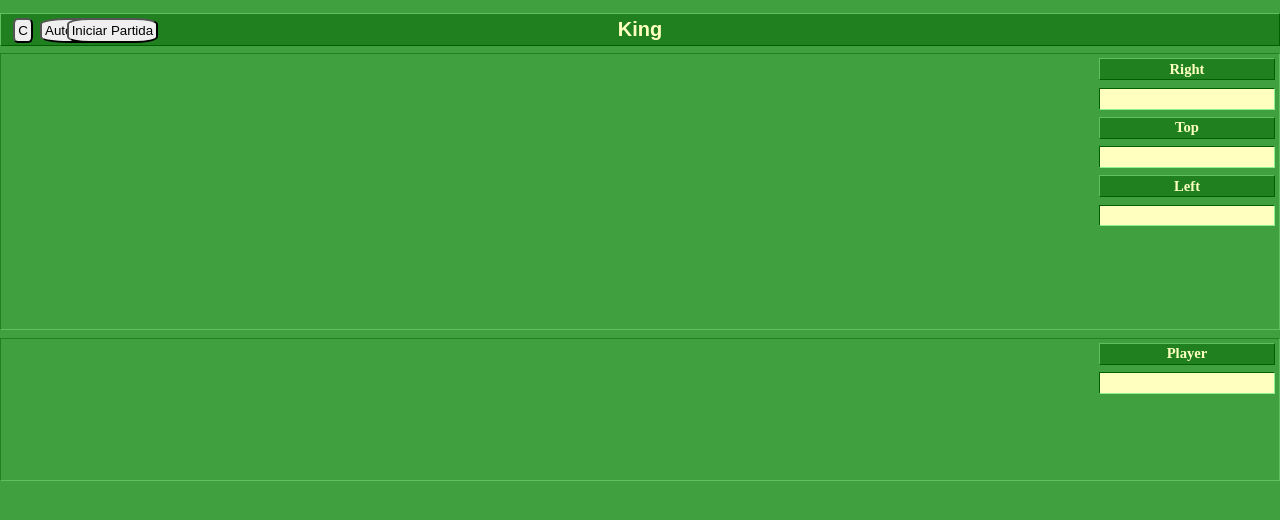
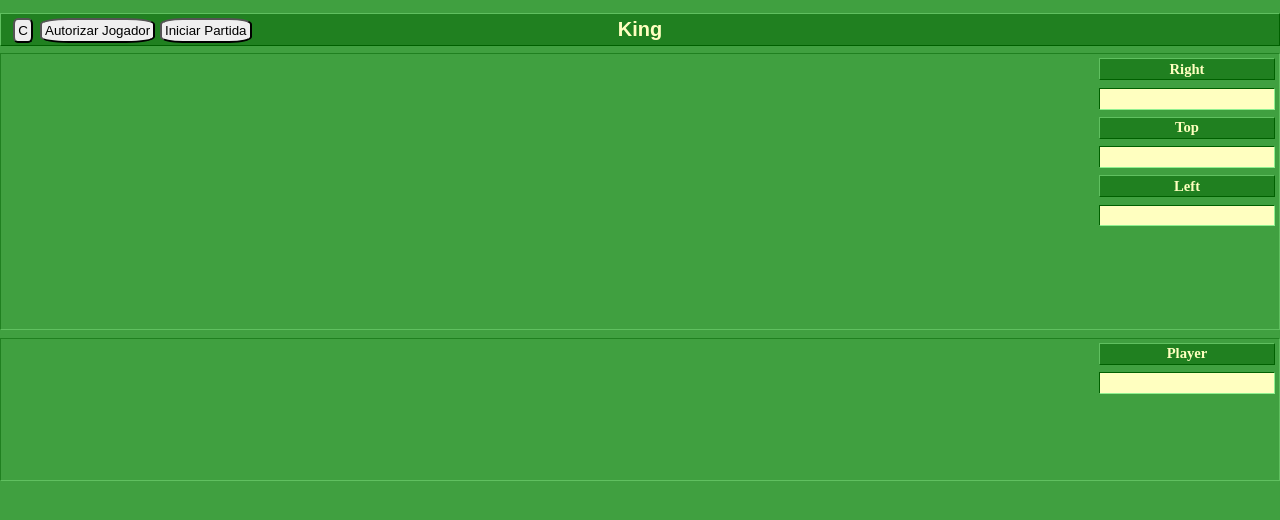
Before and after one commit to raffaine/king-cardgame, a website: page Clients/nodejs/index.html in a window 1280 px wide. Drawn offline with nearby package versions, Linux system fonts and the light colour scheme; no server answers.

Commit message:
Workaround to better position buttons, still bad for internationalizing texts

```diff
--- a/Clients/nodejs/public/king.css
+++ b/Clients/nodejs/public/king.css
@@ -8,7 +8,7 @@
 }
 
 #start-btn {
-    position: absolute; left: 5em; padding: 3px;
+    position: absolute; left: 12em; padding: 3px;
     border-radius: 25%;
 }
 
```
